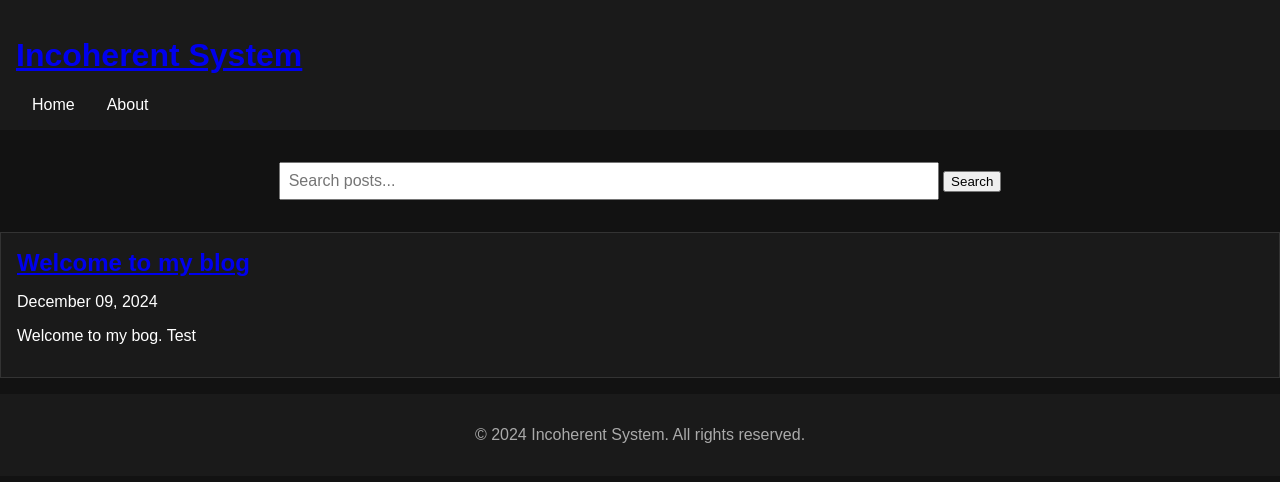
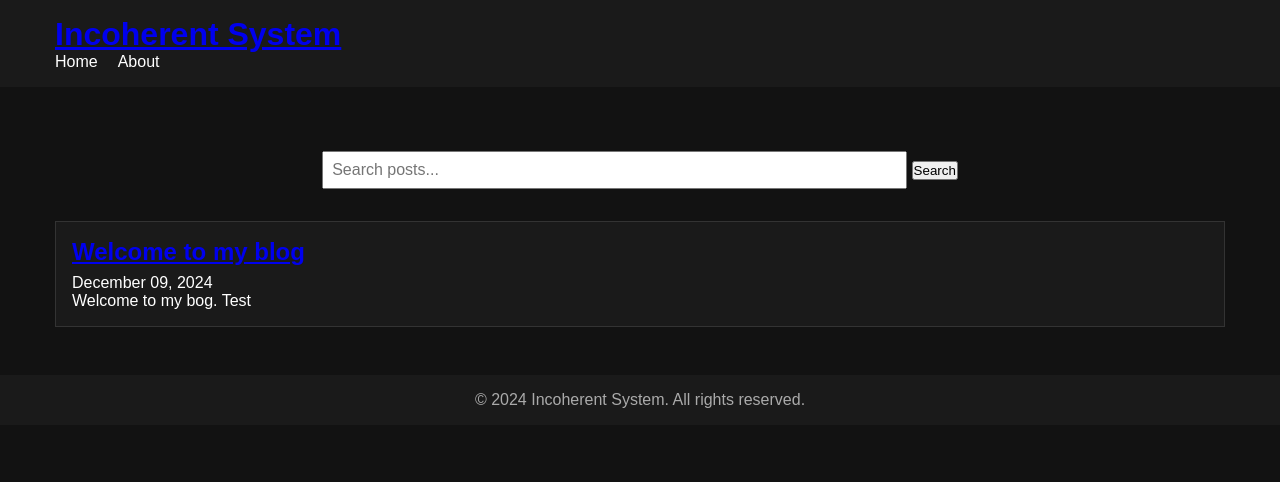
Before and after one commit to SovietOnion1608/sovietonion1608.github.io, a Jekyll site: the page built from index.html, in a window 1280 px wide. Shown: the top 482 px of the page. Built offline with Jekyll 4.4.1, drawn with Linux system fonts in a browser that asks for light colours; the list of posts is cut into pages by our own code.

Commit message:
Update styles.css

```diff
--- a/assets/styles.css
+++ b/assets/styles.css
@@ -1,3 +1,10 @@
+/* Global reset */
+* {
+  margin: 0;
+  padding: 0;
+  box-sizing: border-box;
+}
+
 body {
   font-family: Arial, sans-serif;
   background-color: #121212;
@@ -6,23 +13,32 @@ body {
   padding: 0;
 }
 
+/* Center the content in a box */
+.container {
+  width: 100%;
+  max-width: 1200px; /* Set maximum width */
+  margin: 0 auto; /* Center the content horizontally */
+  padding: 0 15px; /* Add some horizontal padding */
+}
+
 header {
-  padding: 1rem;
   background-color: #1a1a1a;
-  display: flex;
-  justify-content: space-between;
-  align-items: center;
+  padding: 1rem 0;
+}
+
+header h1 {
+  margin: 0;
+  font-size: 2rem;
 }
 
 nav ul {
   list-style: none;
+  display: flex;
   padding: 0;
-  margin: 0;
-  display: flex;
 }
 
 nav ul li {
-  margin: 0 1rem;
+  margin-right: 20px;
 }
 
 nav ul li a {
@@ -30,8 +46,34 @@ nav ul li a {
   text-decoration: none;
 }
 
+main {
+  padding: 2rem 0;
+}
+
+article.post {
+  border: 1px solid #333;
+  margin: 1rem 0;
+  padding: 1rem;
+  background-color: #1a1a1a;
+}
+
+article h2 {
+  margin-bottom: 0.5rem;
+}
+
+footer {
+  background-color: #1a1a1a;
+  color: #aaa;
+  padding: 1rem 0;
+  text-align: center;
+}
+
+footer p {
+  margin: 0;
+}
+
 .search-bar {
-  margin: 2rem auto;
+  margin: 2rem 0;
   text-align: center;
 }
 
@@ -41,20 +83,13 @@ nav ul li a {
   width: 50%;
 }
 
-article.post {
-  border: 1px solid #333;
-  margin: 1rem auto;
-  padding: 1rem;
-  background: #1a1a1a;
+.pagination {
+  text-align: center;
+  margin-top: 1rem;
 }
 
-article h2 {
-  margin: 0;
+.pagination a {
+  color: #fff;
+  text-decoration: none;
+  margin: 0 0.5rem;
 }
-
-footer {
-  padding: 1rem;
-  text-align: center;
-  background-color: #1a1a1a;
-  color: #aaa;
-}
```
